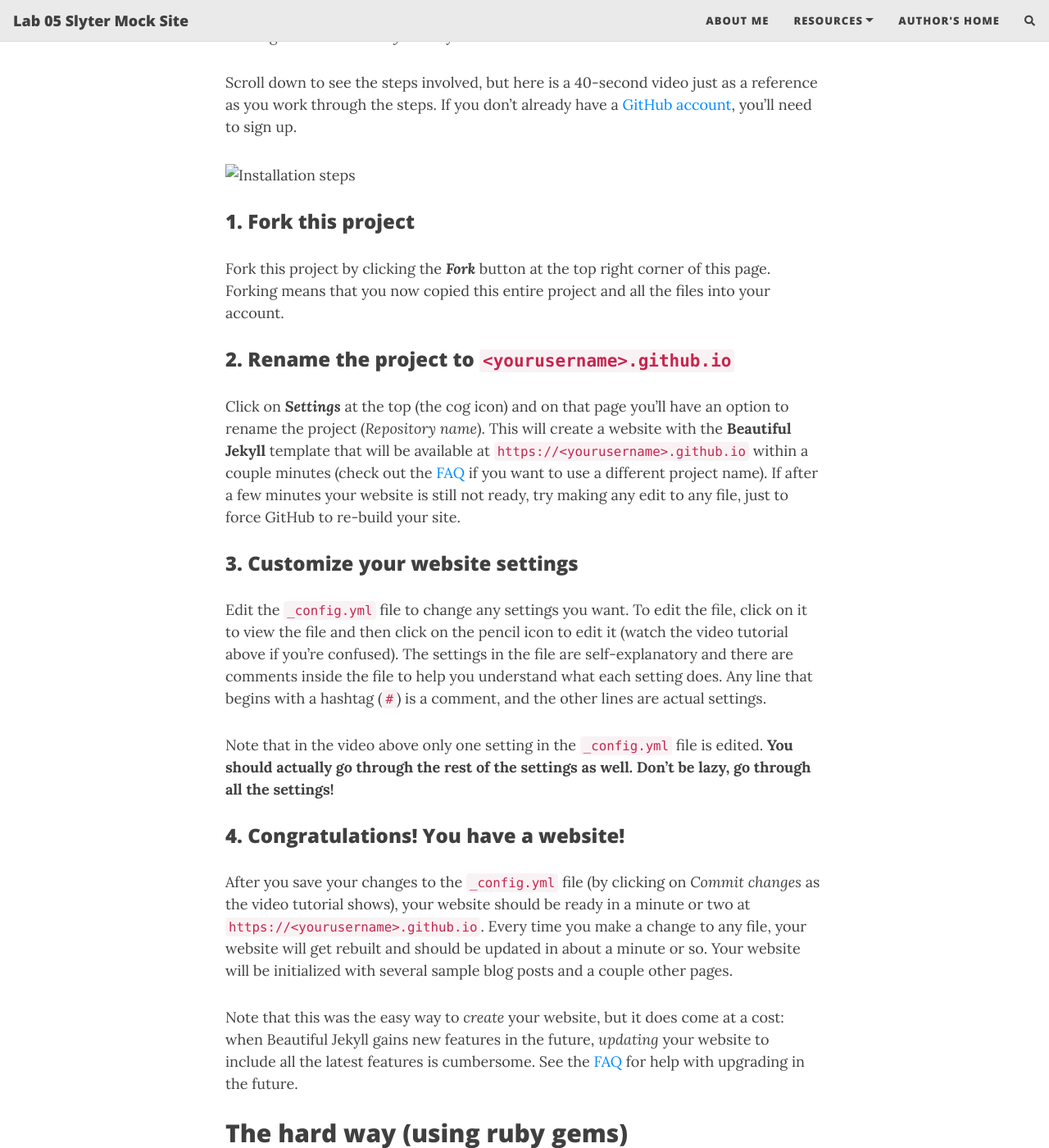
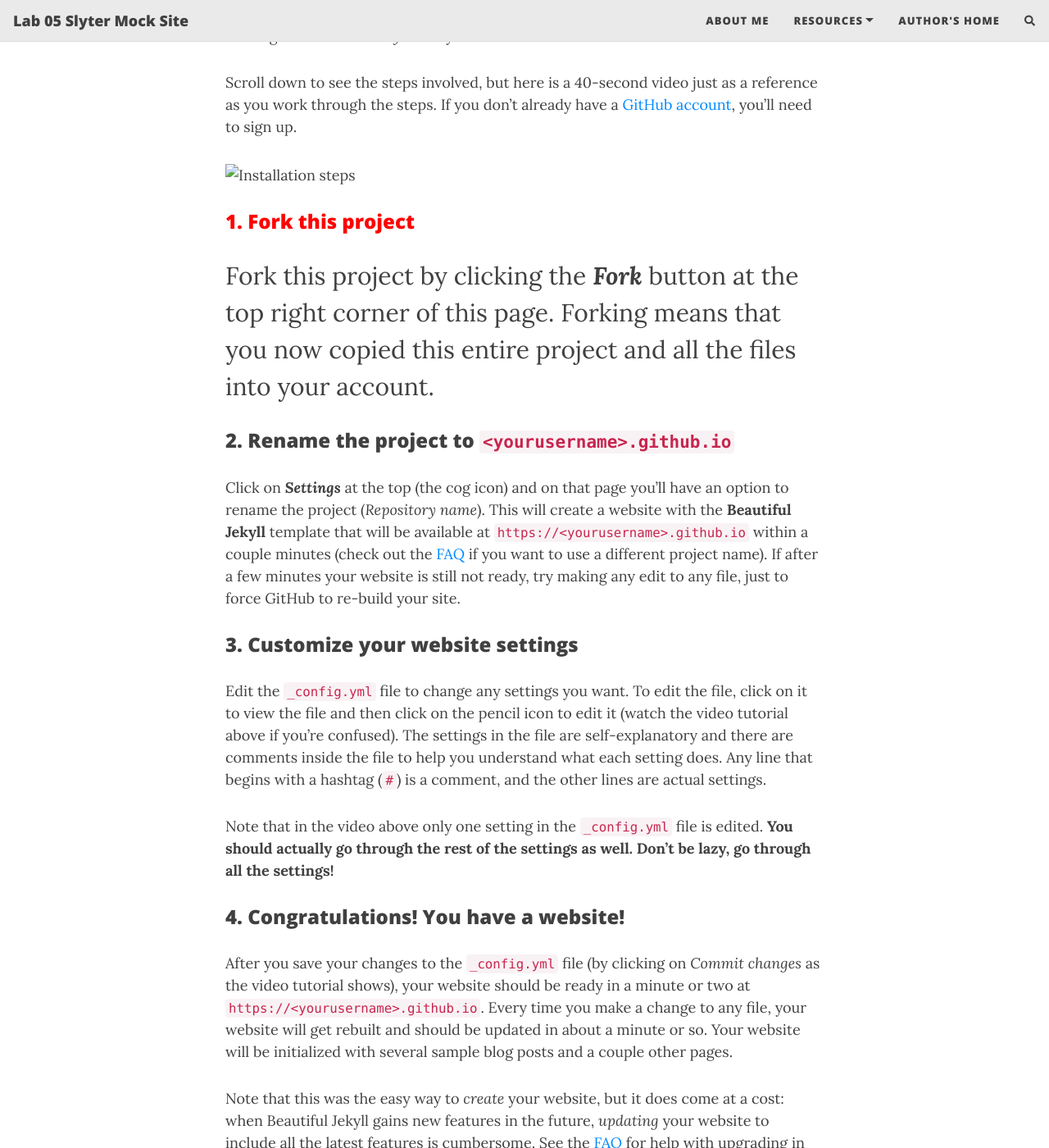
Before and after one commit to Bslyter/bslyter.github.io, a Jekyll site: the page built from getstarted.md, in a window 1280 px wide and 1400 px high, scrolled down 864 px. Shown: the whole window at 82% size. Built offline with Jekyll 4.4.1, drawn with Linux system fonts in a browser that asks for light colours; nearby versions of some CDN libraries; our own code applies the rules of GitHub Pages for plain Markdown files; comment, search, counter and statistics services are not loaded.

Commit message:
Update getstarted.md
Step 4 changes added from Lab 5.

```diff
--- a/getstarted.md
+++ b/getstarted.md
@@ -16,13 +16,23 @@
 
 ![Installation steps](assets/img/install-steps.gif)
 
+<div class="gs-section-01" markdown="1">
+
 ### 1. Fork this project
 
 Fork this project by clicking the __*Fork*__ button at the top right corner of this page. Forking means that you now copied this entire project and all the files into your account.
 
+</div>
+
+<div class="gs-section-02" markdown="1">
+
 ### 2. Rename the project to `<yourusername>.github.io`
 
 Click on __*Settings*__ at the top (the cog icon) and on that page you'll have an option to rename the project (*Repository name*). This will create a website with the **Beautiful Jekyll** template that will be available at `https://<yourusername>.github.io` within a couple minutes (check out the [FAQ](https://beautifuljekyll.com/faq/#custom-domain) if you want to use a different project name). If after a few minutes your website is still not ready, try making any edit to any file, just to force GitHub to re-build your site.
+
+</div>
+
+<div class="gs-section-03" markdown="1">
 
 ### 3. Customize your website settings
 
@@ -30,12 +40,29 @@
 
 Note that in the video above only one setting in the `_config.yml` file is edited. **You should actually go through the rest of the settings as well. Don't be lazy, go through all the settings!**
 
+</div>
+
+<div class="gs-section-04" markdown="1">
+
 ### 4. Congratulations! You have a website!
 
 After you save your changes to the `_config.yml` file (by clicking on *Commit changes* as the video tutorial shows), your website should be ready in a minute or two at `https://<yourusername>.github.io`. Every time you make a change to any file, your website will get rebuilt and should be updated in about a minute or so. Your website will be initialized with several sample blog posts and a couple other pages.
 
 Note that this was the easy way to *create* your website, but it does come at a cost: when Beautiful Jekyll gains new features in the future, *updating* your website to include all the latest features is cumbersome. See the [FAQ](https://beautifuljekyll.com/faq/#updating) for help with upgrading in the future.
 
+</div>
+
 ## The hard way (using ruby gems)
 
 If you followed the easy method above, then you already have your site and you can skip this section! If you want to use Beautiful Jekyll as a ruby gem instead, follow the [advanced installation instructions](https://beautifuljekyll.com/getstarted/#install-steps-hard). This is harder to set up initially, but it makes it super easy to keep your site up to date with Beautiful Jekyll when more features are added in the future.
+
+<style>
+
+.gs-section-01 h3 {
+     color: red }
+
+.gs-section-01 p {
+     font-size: 30px;
+}
+
+</style>
```
